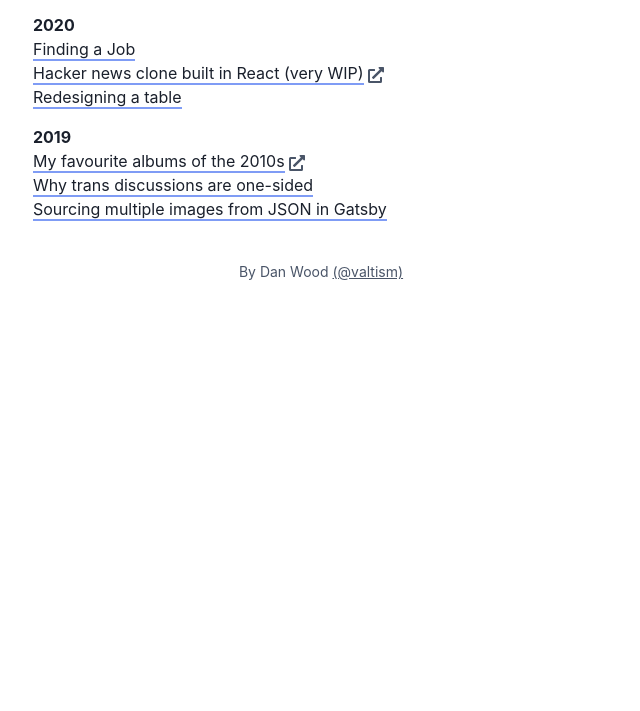
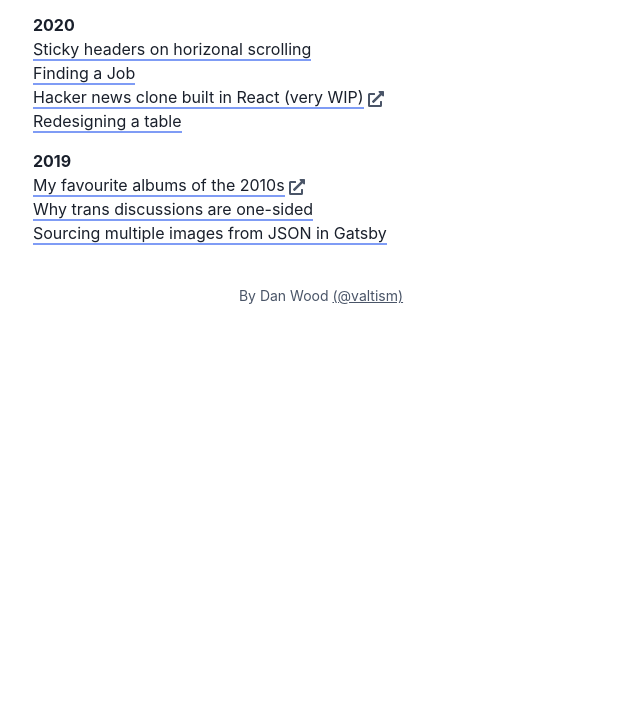
Before and after one commit to valtism/valtism.github.io, a website: page index.html in a window 1280 px wide. Shown: the part 89-800 px from the top of the page, without its empty margins (319-959 px from the left). Drawn offline with Linux system fonts and the light colour scheme.

Commit message:
Add "sticky headers"

```diff
--- a/index.html
+++ b/index.html
@@ -37,6 +37,13 @@
     </header>
     <main class="max-w-xl mx-auto my-4">
       <div class="mt-4 font-bold">2020</div>
+      <div>
+        <a
+          class="border-b-2 border-indigo-400"
+          href="https://valtism.com/table-test/"
+          >Sticky headers on horizonal scrolling</a
+        >
+      </div>
       <div>
         <a
           class="border-b-2 border-indigo-400"
```
